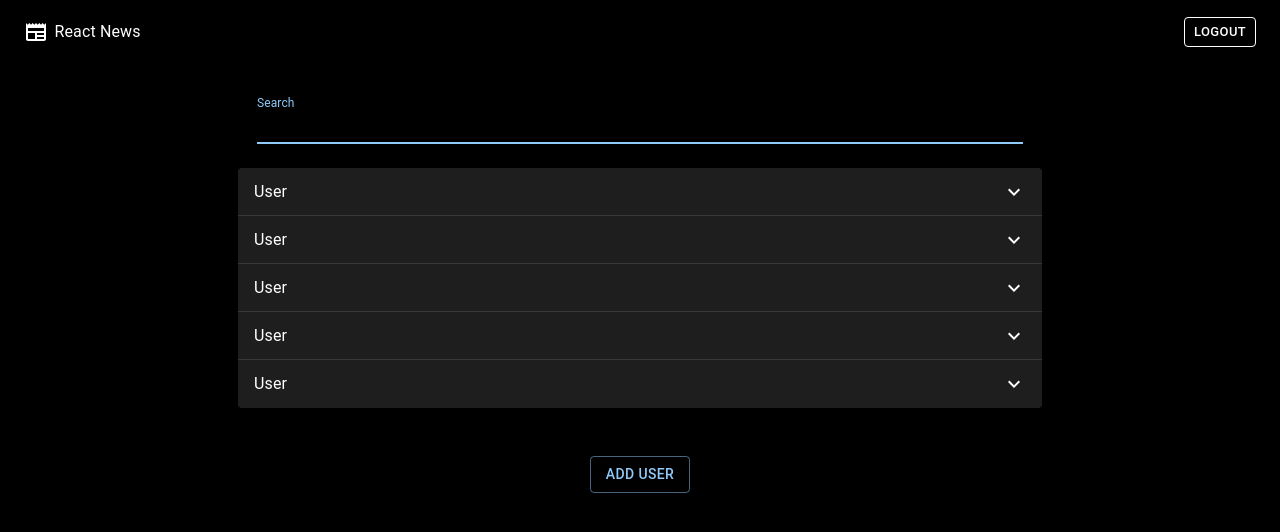
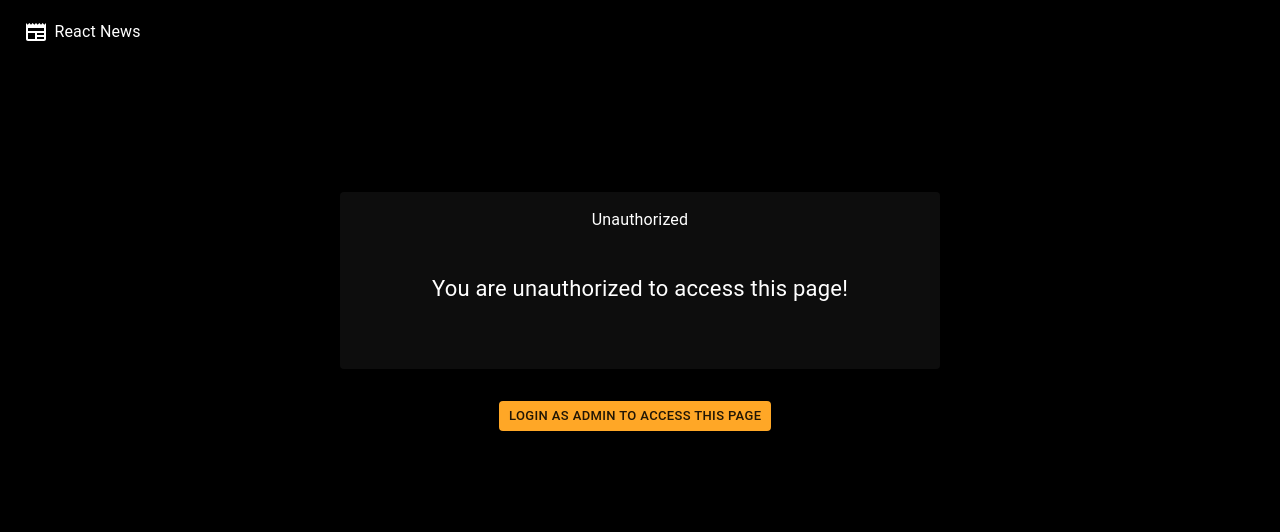
Before and after one commit to rishi1717/UserManageReact-ReactNews, a React (Create React App) app: page /adminhome in a window 1280 px wide. Shown: the top 532 px of the page. Built offline with nearby package versions, Linux system fonts and the light colour scheme.

Commit message:
admin authorization and unauthorized page

```diff
--- a/src/components/AdminHome.js
+++ b/src/components/AdminHome.js
@@ -1,14 +1,9 @@
 import React from "react"
 import UserData from "./subComponents/UserData"
 import { createTheme, ThemeProvider } from "@mui/material/styles"
-import {
-	Box,
-	Button,
-	Container,
-	Modal,
-	TextField,
-} from "@mui/material"
+import { Box, Button, Container, Modal, TextField } from "@mui/material"
 import Navbar from "./Navbar"
+import UnauthorizedAdmin from "../components/subComponents/UnauthorizedAdmin"
 
 const style = {
 	position: "absolute",
@@ -41,9 +36,10 @@ function AdminHome() {
 	const handleOpen = () => setOpen(true)
 	const handleClose = () => setOpen(false)
 
+	if (localStorage.getItem("adminToken")) {
 		return (
 			<>
-			<Navbar adminNav={true} />
+				<Navbar adminNav={true} admin="rishi" />
 				<ThemeProvider theme={darkTheme}>
 					<Container maxWidth="md">
 						<Box
@@ -88,7 +84,7 @@ function AdminHome() {
 								aria-labelledby="keep-mounted-modal-title"
 								aria-describedby="keep-mounted-modal-description"
 							>
-							<Box component="form" onSubmit={""} noValidate sx={style}>
+								<Box component="form" noValidate sx={style}>
 									<TextField
 										margin="normal"
 										required
@@ -141,6 +137,16 @@ function AdminHome() {
 				</ThemeProvider>
 			</>
 		)
+	} else {
+		return (
+			<>
+				<Navbar adminNav={true} />
+				<ThemeProvider theme={darkTheme}>
+					<UnauthorizedAdmin />
+				</ThemeProvider>
+			</>
+		)
+	}
 }
 
 export default AdminHome
--- a/src/components/AdminLogin.js
+++ b/src/components/AdminLogin.js
@@ -1,4 +1,4 @@
-import React from "react"
+import React, { useState } from "react"
 import Button from "@mui/material/Button"
 import CssBaseline from "@mui/material/CssBaseline"
 import TextField from "@mui/material/TextField"
@@ -7,6 +7,8 @@ import Typography from "@mui/material/Typography"
 import Container from "@mui/material/Container"
 import { createTheme, ThemeProvider } from "@mui/material/styles"
 import Navbar from "./Navbar"
+import axios from 'axios'
+import { useNavigate } from "react-router-dom"
 
 const darkTheme = createTheme({
 	palette: {
@@ -16,18 +18,35 @@ const darkTheme = createTheme({
 // const theme = createTheme()
 
 function Login() {
-	const handleSubmit = (event) => {
+	const navigate = useNavigate()
+	const [data, setData] = useState({ adminid: "", password: "" })
+	const [error, setError] = useState("")
+
+	const handleChange = ({ currentTarget: input }) => {
+		setData({ ...data, [input.name]: input.value })
+	}
+	const handleSubmit = async (event) => {
 		event.preventDefault()
-		const data = new FormData(event.currentTarget)
-		console.log({
-			adminid: data.get("adminid"),
-			password: data.get("password"),
-		})
+		try {
+			const url = "http://localhost:8000/api/admin"
+			const { data: res } = await axios.post(url, data)
+			console.log(res)
+			localStorage.setItem("adminToken", res.admin)
+			navigate("/adminhome")
+		} catch (error) {
+			if (
+				error.response &&
+				error.response.status >= 400 &&
+				error.response.status <= 500
+			) {
+				setError(error.response.data.message)
+			}
+		}
 	}
 
 	return (
 		<>
-			<Navbar adminNav={true}/>
+			<Navbar adminNav={true} />
 			<ThemeProvider theme={darkTheme}>
 				<Container component="main" maxWidth="md">
 					<CssBaseline />
@@ -57,6 +76,8 @@ function Login() {
 								name="adminid"
 								autoFocus
 								variant="standard"
+								onChange={handleChange}
+								value={data.adminid}
 							/>
 							<TextField
 								margin="normal"
@@ -67,7 +88,14 @@ function Login() {
 								type="password"
 								id="password"
 								variant="standard"
+								onChange={handleChange}
+								value={data.password}
 							/>
+							{error && (
+								<Typography component="h1" variant="h5">
+									{error}
+								</Typography>
+							)}
 							<Button
 								type="submit"
 								fullWidth
--- a/src/components/Navbar.js
+++ b/src/components/Navbar.js
@@ -4,7 +4,7 @@ import NewspaperIcon from "@mui/icons-material/Newspaper"
 import { useNavigate } from "react-router-dom"
 
 function Navbar(props) {
-	let admin = "rishi"
+	let admin = props.admin || ""
 	let user = props.user || ""
 	let navbarRight
 
--- /dev/null
+++ b/src/components/subComponents/UnauthorizedAdmin.js
@@ -0,0 +1,48 @@
+import * as React from "react"
+import Box from "@mui/material/Box"
+import Card from "@mui/material/Card"
+import CardContent from "@mui/material/CardContent"
+import Typography from "@mui/material/Typography"
+import { Button, Container } from "@mui/material"
+import { useNavigate } from "react-router-dom"
+
+export default function UnauthorizedAdmin() {
+	const navigate = useNavigate()
+	return (
+		<Box sx={{ maxWidth: 600, pt: "7rem", margin: "auto" }}>
+			<Card sx={{ backgroundColor: "rgba(0, 0, 0, 0.8)" }}>
+				<Container>
+					<CardContent sx={{ minHeight: "5rem" }}>
+						<Typography sx={{ textAlign: "center", mb: "0.5rem" }}>
+							Unauthorized
+						</Typography>
+						<Typography
+							sx={{ fontSize: 22, padding: "2rem", textAlign: "center" }}
+							color="text.white"
+							gutterBottom
+						>
+							You are unauthorized to access this page!
+						</Typography>
+					</CardContent>
+				</Container>
+			</Card>
+			<Container sx={{ textAlign: "center" }}>
+				<Button
+					color="warning"
+					sx={{
+						margin: "1rem",
+						marginLeft: "0.4rem",
+						marginTop: "2rem",
+					}}
+					size="small"
+					variant="contained"
+					onClick={() => {
+						navigate("/adminlogin")
+					}}
+				>
+					Login as admin to access this page
+				</Button>
+			</Container>
+		</Box>
+	)
+}
```
Lines whose indentation alone changed are shown as unchanged.
